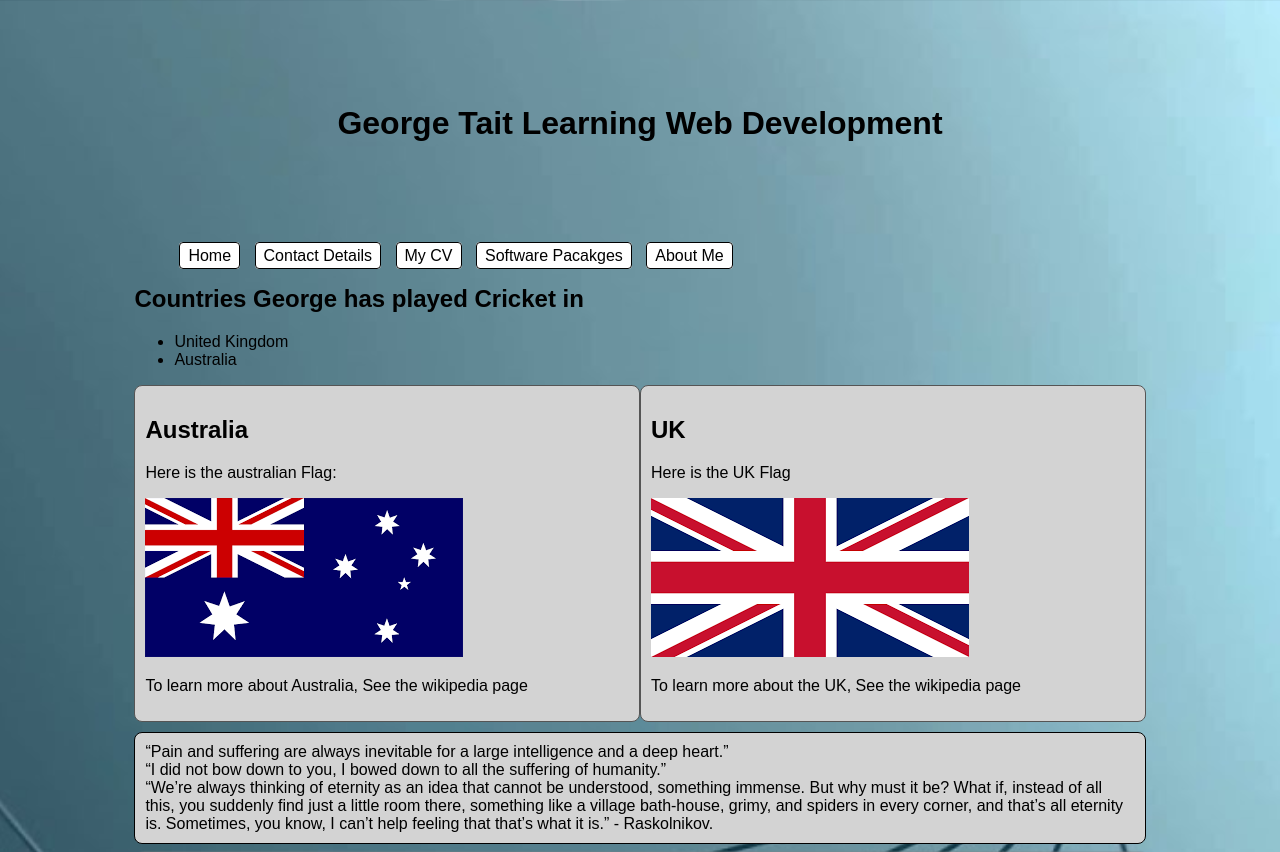
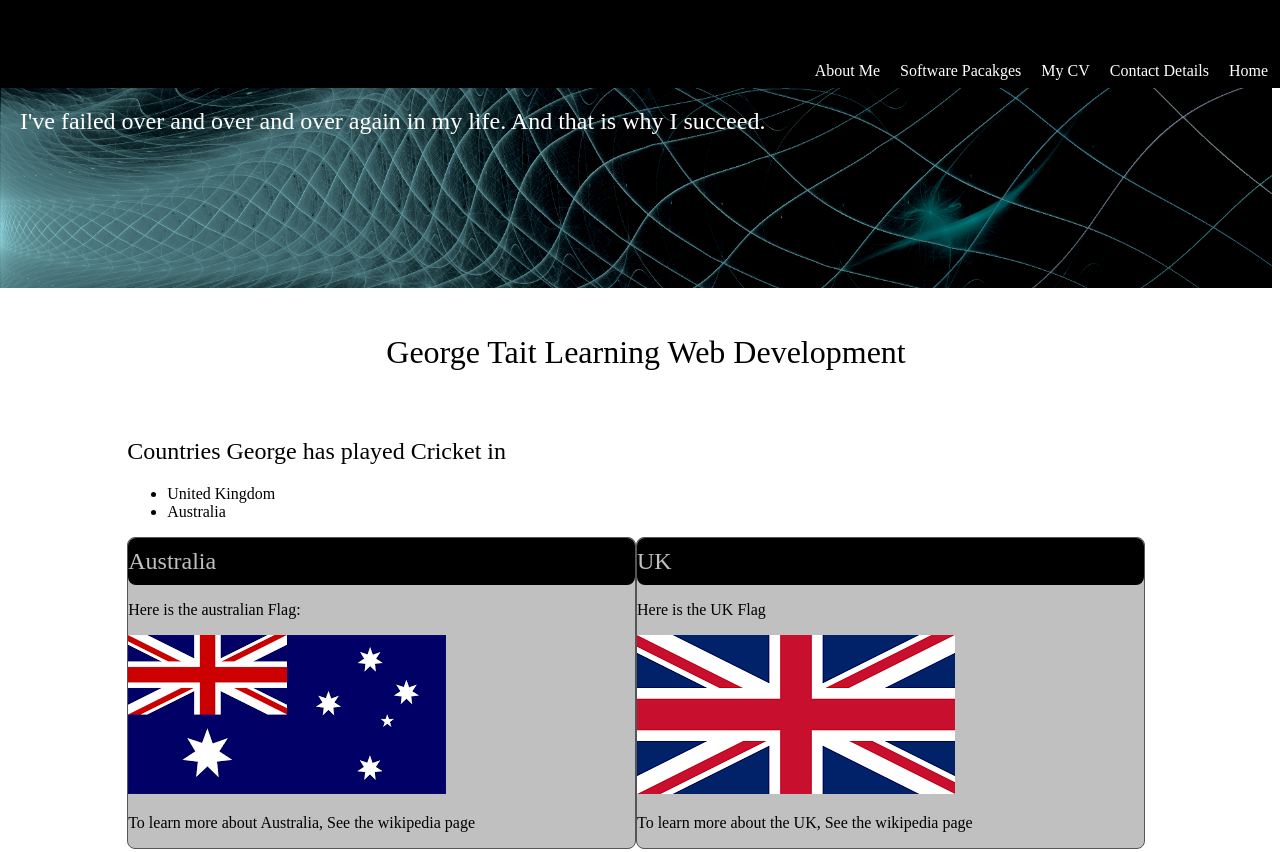
Before and after one commit to GeorgeTait848/Learning-WebDev, a plain HTML site: page index.html in a window 1280 px wide. Shown: the top 852 px of the page. Drawn offline with Linux system fonts and the light colour scheme.

Commit message:
Showcase Bar, Nav bar styling
Added a div tag with id = "showcase"
styled this with a quote and a general relativity background

deleted some old redundant backgrounds

next to learn javascript, i have sufficient css.

```diff
--- a/css/styles.css
+++ b/css/styles.css
@@ -2,34 +2,43 @@
 
 body {
 
-    font-family: Arial, helvetica, sans-serif;
+      font-family: serif, "Times New Roman";
 
-    margin-bottom: 200px;
 
-    background-image: url('../Images/background.jpg');
+      margin-bottom: 200px;
+      background: white;
 
-    background-position: center;
 
-    background-size: cover;
+      color: black;
 
-    color: black;
+      margin-top: 0px;
+      margin-left: 0px;
+
+}
+
+h2 {
+
+
+      font-weight: normal;
 }
 
 
-    .headerContainer {
+#navbar {
 
-      text-align: center;
+      border: 1px solid black;
 
-      margin: 105px 0px;
+      background-color: black;
+
+      padding: 35px 5px;
+
+      width: 100%;
+      margin: 0px;
 
 
 
 
+}
 
-
-
-
-    }
 
 
     #navbar li {
@@ -39,28 +48,122 @@ body {
           list-style: none;
 
           display: inline;
+
+
    }
 
 
    #navbar a {
 
 
+      height: 100%;
 
 
-         border: 1px black solid;
+      color: white;
 
-         border-radius: 4px;
+      padding: 10px 10px;
 
-         margin: 5px 5px;
+      float: right;
 
-         padding: 4px 8px;
 
-         background: white;
 
-         border-shadow: 2px 2px black;
+
 
 
    }
+
+   #navbar a:hover {
+
+
+         background-color: white;
+
+         color: black;
+
+
+   }
+
+
+   #showcase {
+
+
+
+
+         width: 100%;
+
+
+         background-image: url('../Images/Business-background-showcase.png');
+
+
+         background-position: center;
+
+         background-size: cover;
+
+         background-repeat: no-repeat;
+
+         margin: 0px;
+
+
+
+
+
+         height: 200px;
+
+
+   }
+
+
+   #showcase h2 {
+
+
+         margin-top: 0px;
+
+         color: white;
+
+         font-weight: normal;
+
+         padding: 20px;
+
+
+
+
+
+   }
+
+
+
+    #myHeader {
+
+      text-align: center;
+
+      width: 100%;
+
+
+      padding: 25px 10px;
+
+
+
+
+      background-position: center;
+
+      background-size: cover;
+
+
+
+    }
+
+    header h1 {
+
+
+          font-weight: normal;
+
+
+   }
+
+
+
+
+
+
 
 
 
@@ -141,14 +244,31 @@ a:visited {
 
   border: 1px #555 solid ;
 
-  padding: 10px;
+
 
   border-radius: 8px;
 
   box-sizing: border-box;
 
-  background: lightgrey;
+background: silver;
 
+
+}
+
+.cricketCountriesInfoContainer h2 {
+
+
+      background: black;
+
+      color: Silver;
+
+      margin: 0px;
+
+      padding: 10px 0px;
+
+      width: 100%;
+
+      border-radius: 8px;
 
 }
 
@@ -162,7 +282,7 @@ a:visited {
 
 .quotesList {
 
-background: lightgrey;
+background: MediumTurquoise;
 border: 1px black solid;
 
 
@@ -185,7 +305,7 @@ border-radius: 8px;
 
 .myForm {
 
-background: lightgrey;
+background: MediumTurquoise;
 
       padding: 10px;
 
@@ -194,7 +314,7 @@ background: lightgrey;
 
       border-radius: 8px;
 
-      box-shadow: 2px -2px 2px grey, -1px 2px 2px black;
+      box-shadow: 2px -2px 2px darkgray, -1px 2px 2px black;
 
 
 }
--- a/index.html
+++ b/index.html
@@ -19,24 +19,6 @@
 
 <body>
 
-
-
-
-      <div class="container">
-
-
-
-            <div class="headerContainer">
-
-
-
-                  <h1>George Tait Learning Web Development</h1>
-
-
-
-            </div>
-
-
       <nav id = "navbar">
             <ul>
                   <li><a href="#">Home</a></li>
@@ -47,6 +29,29 @@
             </ul>
       </nav>
 
+
+
+      <div id="showcase">
+
+            <h2>I've failed over and over and over again in my life.
+                  And that is why I succeed.
+            </h2>
+
+
+      </div>
+
+
+
+
+
+      <div class="container">
+
+
+            <header id = "myHeader">
+
+                  <h1>George Tait Learning Web Development</h1>
+
+            </header>
 
 
 
```
Also changed, not shown: Images/Business-background-showcase.png (added), Images/background.jpg (deleted). Lines whose indentation alone changed are shown as unchanged.
